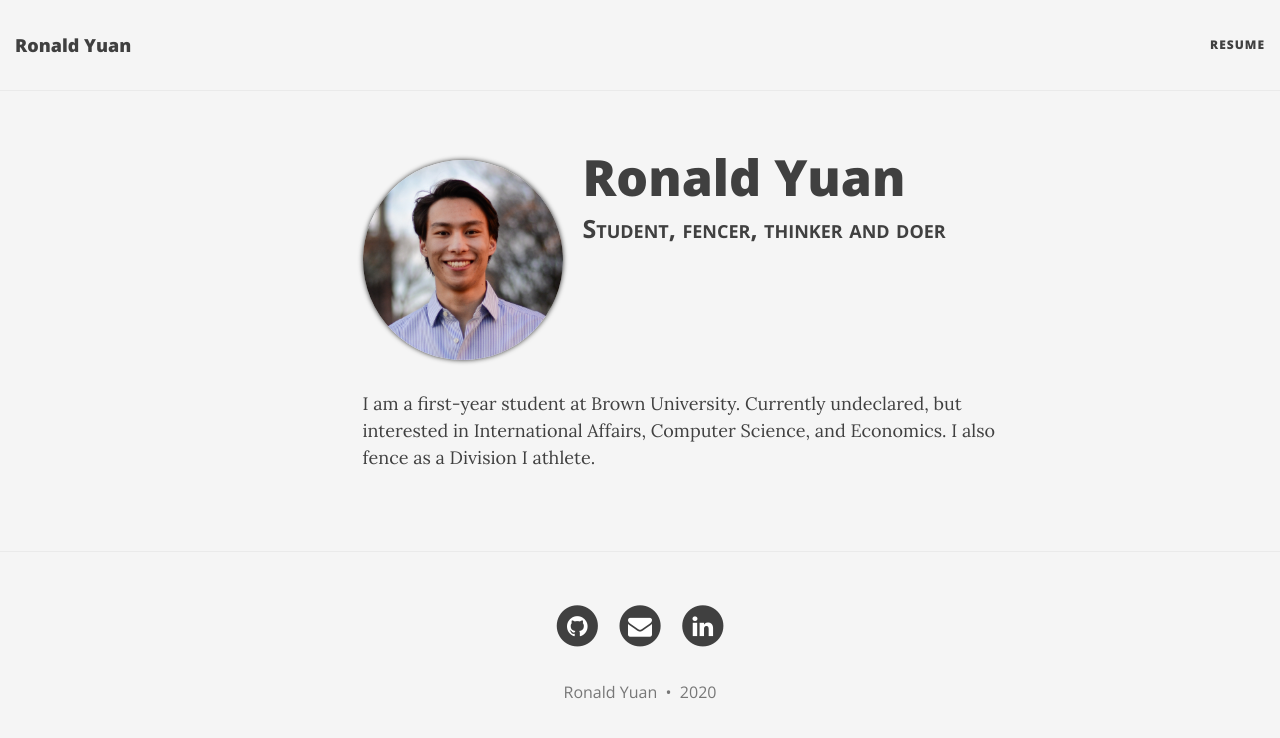
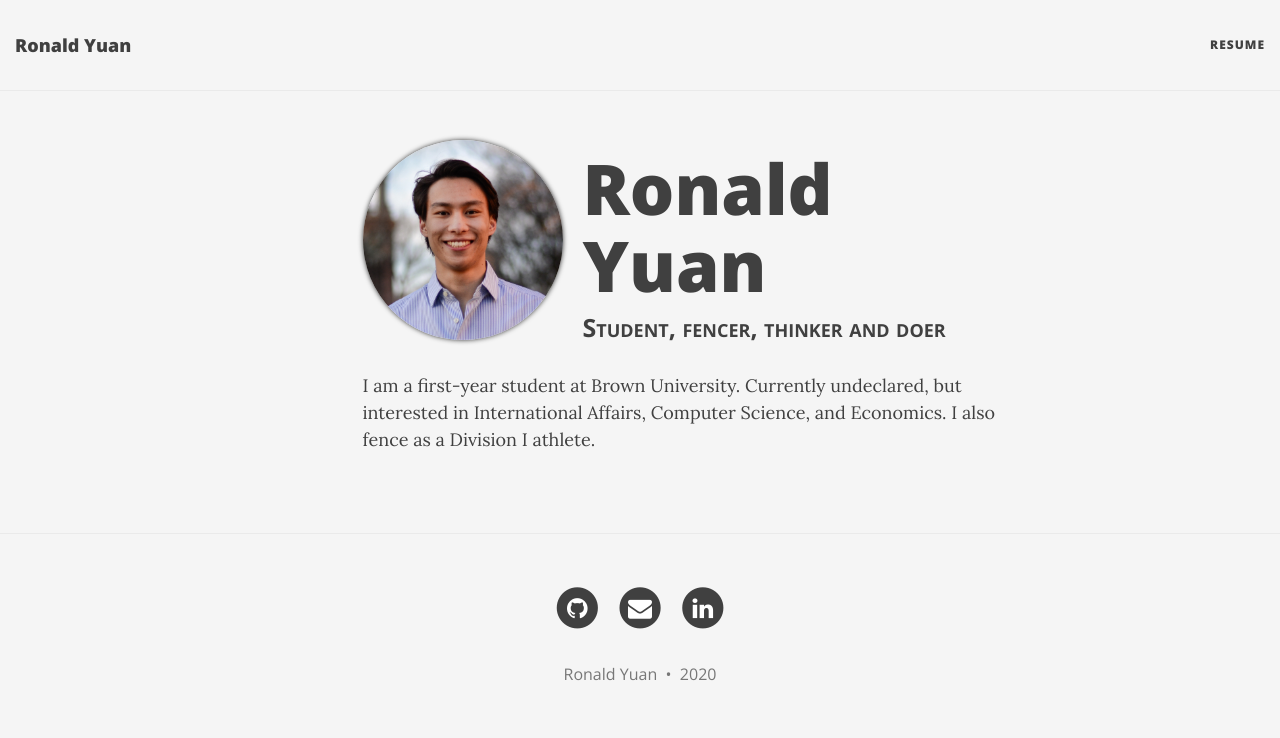
Before and after one commit to ronaldyuan/ronaldyuan.github.io, a Jekyll site: the page built from index.html, in a window 1280 px wide. Shown: the top 738 px of the page. Built offline with Jekyll 4.4.1, drawn with Linux system fonts in a browser that asks for light colours; nearby versions of some CDN libraries; the list of posts is cut into pages by our own code.

Commit message:
some minor updates

```diff
--- a/css/customcss.css
+++ b/css/customcss.css
@@ -52,7 +52,7 @@
     }
 
     .index-page h1 {
-        font-size: 50px;
+        font-size: 70px;
     }
 
     .index-page h2 {
@@ -62,7 +62,7 @@
     }
 
     .index-page .avatar-img {
-        margin-top: 30px;
+        margin-top: 10px;
     }
 
 
--- a/index.html
+++ b/index.html
@@ -11,7 +11,7 @@ css: "/css/customcss.css"
     <div class="container">
         <div class="row">
             <div class="col-lg-7 col-lg-offset-3 col-md-10 col-md-offset-1">
-                <img class="avatar-img" src="/img/avatar-icon.png" />
+                <img class="avatar-img" src="/img/ronaldyuan.png" />
                 <h1>Ronald Yuan</h1>
                 <h2>Student, fencer, thinker and doer</h2>
             </div>
```
Also changed, not shown: img/ronaldyuan.png (renamed from img/avatar-icon.png), 1 other file.
